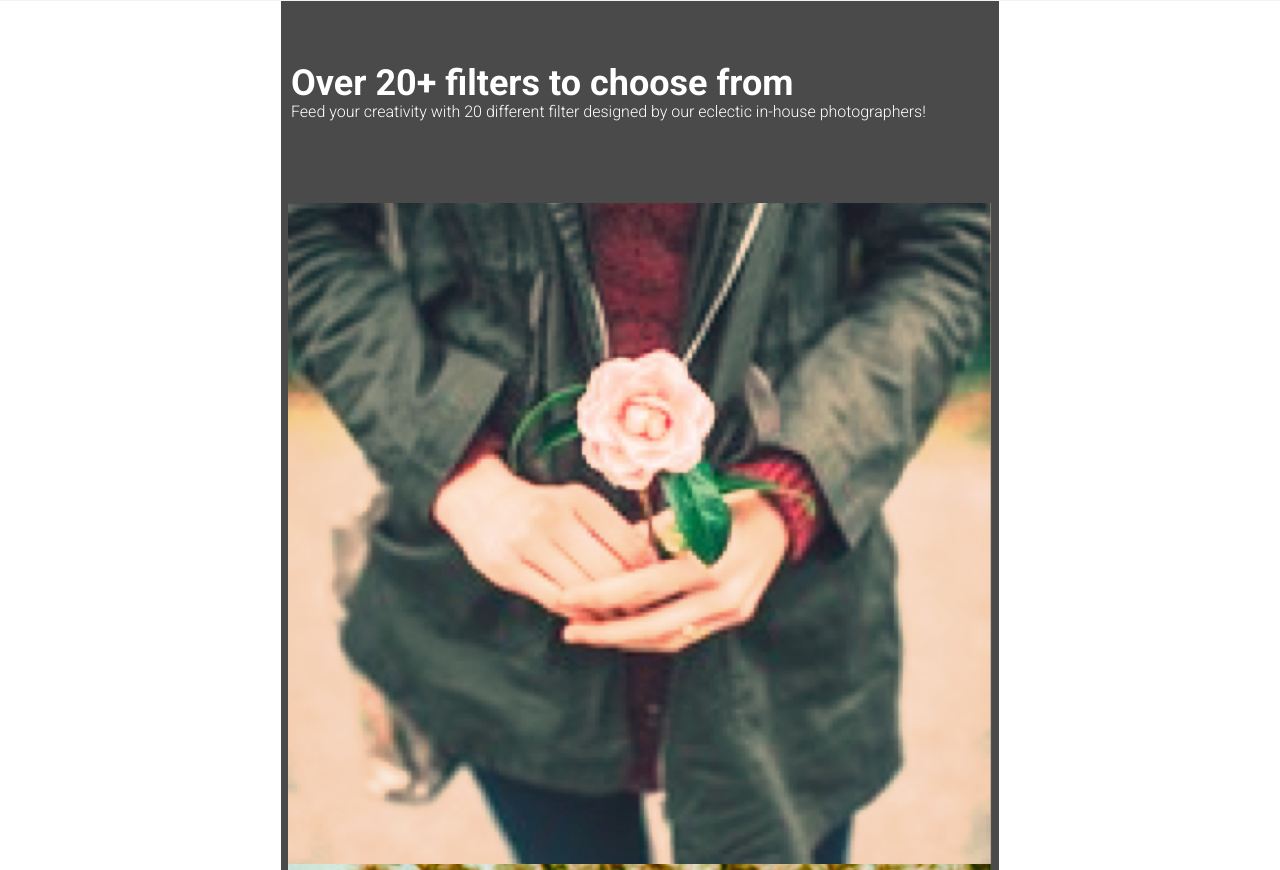
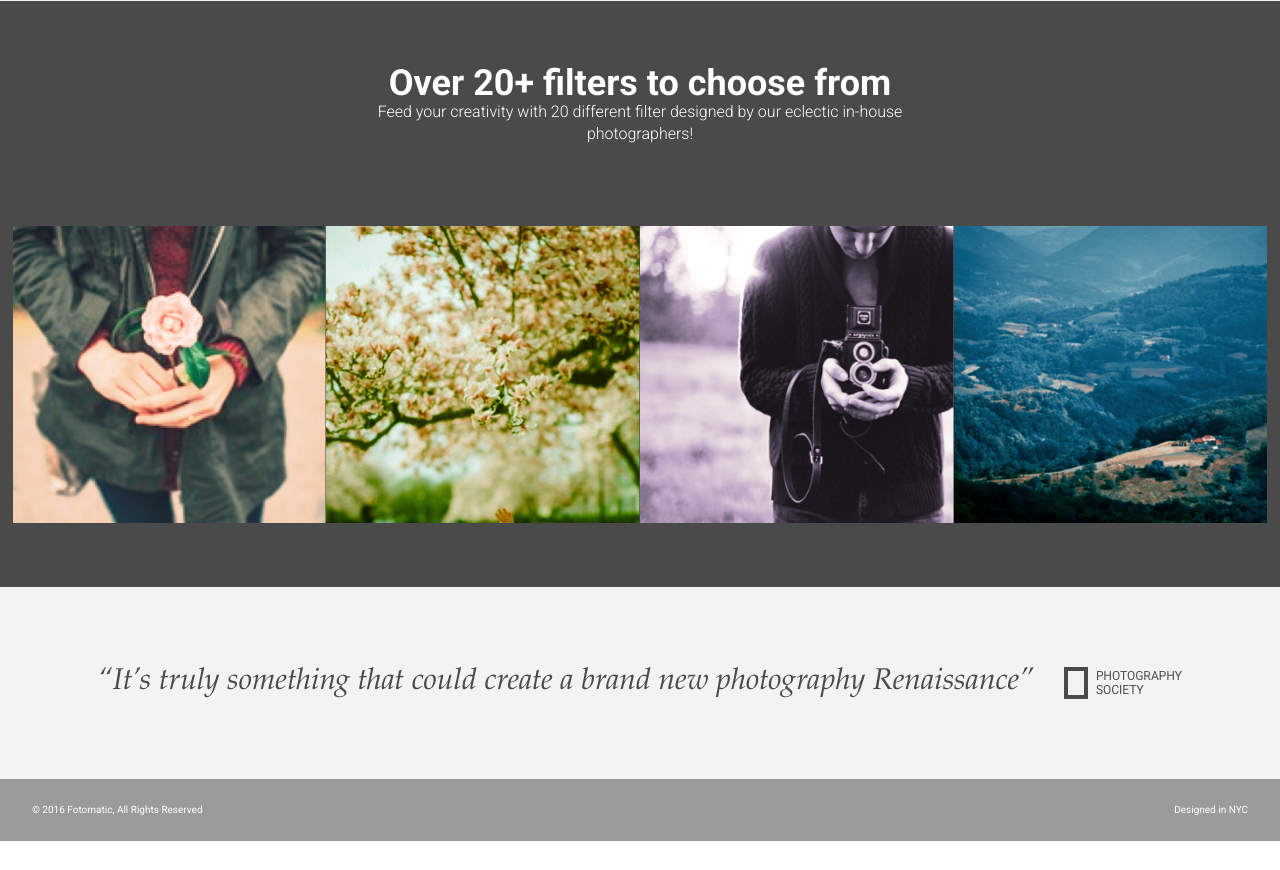
Before and after one commit to dmytronayda/fotomatic_debug, a plain HTML site: page index.html in a window 1280 px wide. Shown: the part 1610-2480 px from the top of the page. After the commit the page ends 2451 px from the top, so only its background shows below. Drawn offline with Linux system fonts and the light colour scheme; a web font is replaced by a local one.

Commit message:
Finilize desktop layout.

```diff
--- a/index.html
+++ b/index.html
@@ -78,10 +78,10 @@
     </div>
 
     <!-- Filters Section -->
-    <div id="filters-section">
-      <div class="content center">
+    <div id="filters-section" >
+      <div class="center">
         <h2>Over 20+ filters to choose from</h2>
-        <h3>Feed your creativity with 20 different filter designed by our eclectic in-house photographers!</h3>
+        <h3>Feed your creativity with 20 different filter designed by our eclectic in-house </br>photographers!</h3>
       </div>
       <div class="images-container">
         <div class="image-container">
@@ -99,20 +99,27 @@
       </div>
     </div>
 
-    <!-- Quotes Section
+    <!-- Quotes Section-->
     <div id="quotes-section">
-      <div class="content center">
-        <span class="quote">“It’s truly something that could create a brand new photography Renaissance”</span>
-        <img class="quote-citation" src="./resources/images/photography-logo.png" />
+      <div class="center">
+        <div class="quote">
+          <span>“It’s truly something that could create a brand new photography Renaissance”</span>
+        </div>
+        <div class="quote-citation">
+          <img src="./resources/images/photography-logo.png" />
+        </div>
       </div>
     </div>
 
     <!-- Footer -->
     <footer>
-      <div class="content">
-        <span class="copyright">© 2016  Fotomatic, All Rights Reserved</span>
+      <div class="content copyright">
+        <span>&copy; 2016  Fotomatic, All Rights Reserved</span>
+      </div>
+      <div class="content location">
         <span class="location">Designed in NYC</span>
       </div>
+
     </footer>
 
   </div>
--- a/resources/css/style.css
+++ b/resources/css/style.css
@@ -6,7 +6,7 @@ html {
 }
 
 .main-content {
-  padding: 5.3125rem 0;
+  padding: 5.3125rem 0 0 0;
   display: flex;
   flex-direction: column;
   align-items: center;
@@ -329,32 +329,76 @@ header .mobile {
 /* Filters Section */
 
 #filters-section {
-  padding: 4rem 0;
+  padding: 4rem 1%;
   background-color: #4a4a4a;
+  display: flex;
+  flex-direction: column;
+  align-items: center;
+  justify-content: center;
+  color: white;
+
 }
 
-#filters-section .content {
-  padding: 0 .625rem;
+#filters-section .center {
+  text-align: center;
+  align-items: center;
   margin-bottom: 5rem;
 }
 
-#filters-section .content h2 {
-  font-size: 2.25rem;
+#filters-section .center h2 {
   font-weight: bold;
   color: white;
+  opacity: 100%;
+  font-size: 2.25rem;
 }
 
-#filters-section .content h3 {
+#filters-section .center h3 {
+  font-family: "Roboto";
+  font-weight: lighter;
+  color: white;
   font-size: 1rem;
   line-height: 1.4;
-  font-weight: 300;
-  color: white;
 }
 
-#filters-section .images-container {
-  max-width: 100%;
-  padding: 0 1%;
+.images-container {
+  display: flex;
+  flex-direction: row;
 }
+
+.image-container img {
+  width: 100%;
+  height: 100%;
+}
+
+#quotes-section {
+  padding: 5rem 0;
+  width: 100%;
+  display: flex;
+  justify-content: center;
+}
+
+#quotes-section .center {
+  display: flex;
+  flex-direction: row;
+}
+
+.quote {
+  display: flex;
+  justify-content: flex-start;
+  padding-right: 1.875rem;
+  color: #4A4A4A;
+  font-size: 1.875rem;
+  font-family: "Palatino";
+  font-style: italic;
+}
+
+.quote-citation {
+  display: flex;
+  justify-content: flex-start;
+}
+
+
+
 
 @media only screen and (max-width: 760px) {
   #filters-section {
@@ -430,17 +474,29 @@ header .mobile {
 
 footer {
   background-color: #9b9b9b;
-  padding: 1.5rem 2rem;
+  width: 100%;
+  height: 3.875rem;
+  display: flex;
+  align-items: center;
+  justify-content: space-between;
+
 }
 
 footer .content {
   color: white;
   display: flex;
   font-size: .75rem;
+  padding: 0 2rem;
 }
 
 footer .copyright {
   flex-grow: 1;
+  text-align: left;
+}
+
+footer .location {
+  flex-grow: 1;
+  text-align: right;
 }
 
 @media only screen and (min-width: 760px) {
```
